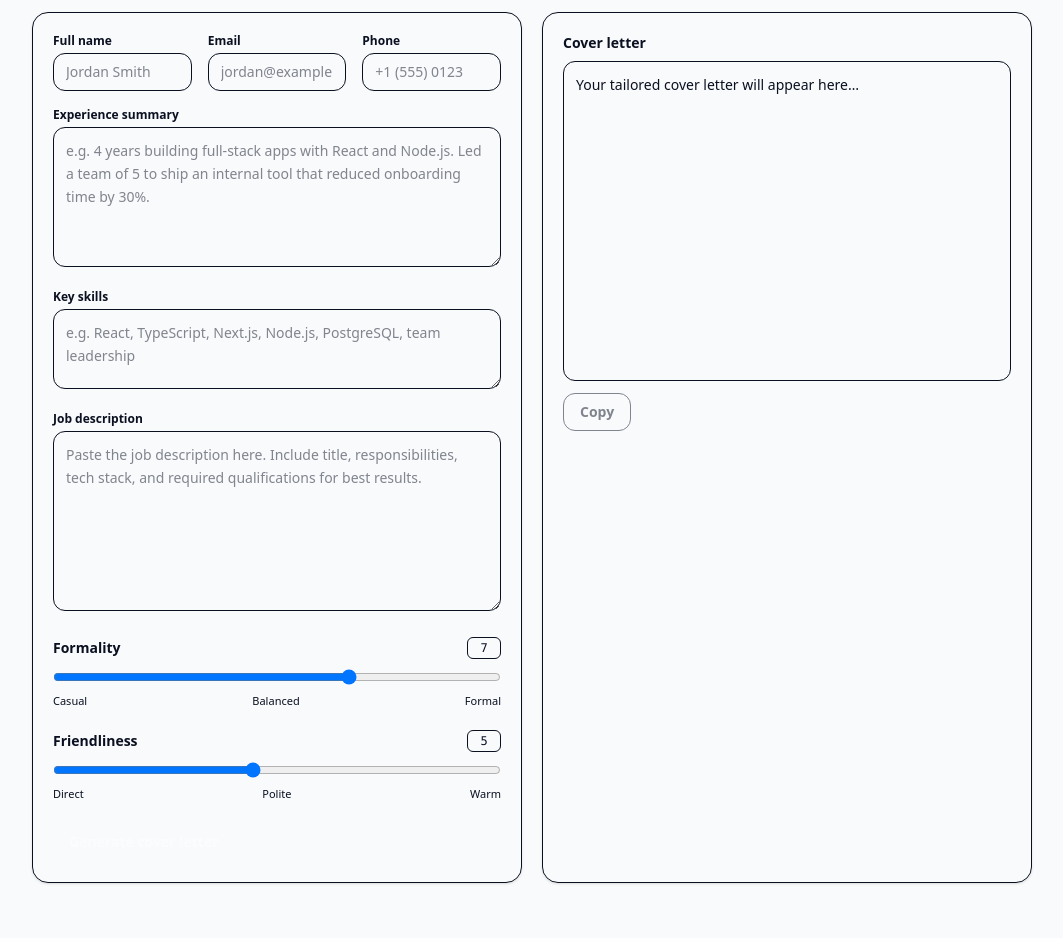
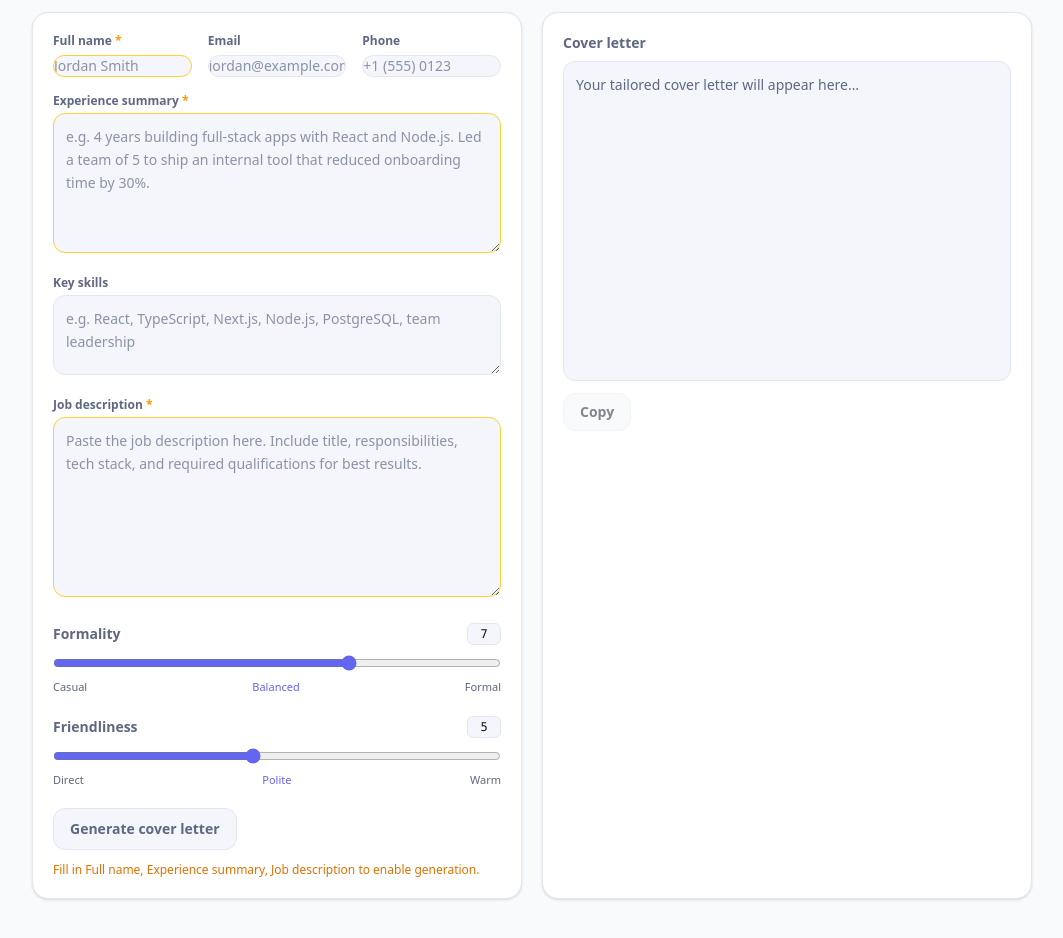
Before and after one commit to aeriech/cover-letter-generator, a Next.js app: page / in a window 1280 px wide. Shown: the part 140-1078 px from the top of the page, without its empty margins (108-1171 px from the left). Built offline with nearby package versions, Linux system fonts and the light colour scheme.

Commit message:
feat: enhance user profile loading and validation, improve button states, and update styling

```diff
--- a/app/CoverLetterPanel.tsx
+++ b/app/CoverLetterPanel.tsx
@@ -33,7 +33,7 @@ function applyProfile(form: FormState, profile: UserProfile): FormState {
 
 export default function CoverLetterPanel() {
   const [form, setForm] = useState<FormState>(DEFAULT_FORM);
-  const [profileLoaded, setProfileLoaded] = useState(false);
+  const [profileError, setProfileError] = useState(false);
 
   useEffect(() => {
     fetch(PROFILE_URL)
@@ -43,8 +43,7 @@ export default function CoverLetterPanel() {
           setForm((prev) => applyProfile(prev, data));
         }
       })
-      .catch(() => {})
-      .finally(() => setProfileLoaded(true));
+      .catch(() => setProfileError(true));
   }, []);
 
   const [output, setOutput] = useState("");
@@ -138,10 +137,14 @@ export default function CoverLetterPanel() {
       </header>
 
       <div className="grid grid-cols-1 gap-5 lg:grid-cols-2">
+        {profileError && (
+          <div className="col-span-full rounded-xl border border-amber-300 bg-amber-50 p-3 text-sm text-amber-800">
+            Could not load user profile from <code className="font-mono text-xs">user-profile.json</code>. Create it from <code className="font-mono text-xs">user-profile.example.json</code> or fill in the fields manually.
+          </div>
+        )}
         <InputPanel
           form={form}
           onChange={handleChange}
-          disabled={streaming}
           onSubmit={onSubmit}
           onStop={onStop}
           streaming={streaming}
--- a/app/api/cover-letter/route.ts
+++ b/app/api/cover-letter/route.ts
@@ -69,7 +69,7 @@ async function* runStreamWithFallback(
         parts: [{ text: systemInstruction }],
       };
       session = generativeModel.startChat({
-        generationConfig: { temperature: 0.7, maxOutputTokens: 1024 },
+        generationConfig: { temperature: 0.7, maxOutputTokens: 2048 },
         systemInstruction: systemInstructionContent,
       });
 
--- a/app/components/InputPanel.tsx
+++ b/app/components/InputPanel.tsx
@@ -16,7 +16,6 @@ export interface FormState {
 interface InputPanelProps {
   form: FormState;
   onChange: (field: keyof FormState, value: string | number) => void;
-  disabled: boolean;
   onSubmit: () => void;
   onStop: () => void;
   streaming: boolean;
@@ -25,23 +24,37 @@ interface InputPanelProps {
 export default function InputPanel({
   form,
   onChange,
-  disabled,
   onSubmit,
   onStop,
   streaming,
 }: InputPanelProps) {
-  const canSubmit =
-    form.fullName.trim().length > 0 &&
-    form.experienceSummary.trim().length > 0 &&
-    form.jobDescription.trim().length > 0 &&
-    !streaming;
+  const disabled = streaming;
+
+  const hasName = form.fullName.trim().length > 0;
+  const hasSummary = form.experienceSummary.trim().length > 0;
+  const hasJobDesc = form.jobDescription.trim().length > 0;
+
+  const canSubmit = hasName && hasSummary && hasJobDesc && !streaming;
+
+  const missingFields: string[] = [];
+  if (!hasName) missingFields.push("Full name");
+  if (!hasSummary) missingFields.push("Experience summary");
+  if (!hasJobDesc) missingFields.push("Job description");
+
+  const fieldBase =
+    "w-full rounded-xl border bg-panel-2 text-sm text-text outline-none transition-all placeholder:text-muted/70 disabled:opacity-60";
+
+  const fieldFilled = "border-border focus:border-accent focus:ring-2 focus:ring-accent/30";
+  const fieldEmpty  = "border-amber-300 focus:border-amber-400 focus:ring-2 focus:ring-amber-300/40";
+
+  const reqClass = (filled: boolean) => `${fieldBase} ${filled ? fieldFilled : fieldEmpty}`;
 
   return (
     <div className="rounded-2xl border border-border bg-panel p-5 shadow-sm transition-colors">
       <div className="grid grid-cols-1 gap-4 md:grid-cols-3">
         <div className="space-y-1">
           <label className="block text-xs font-semibold text-muted" htmlFor="fullName">
-            Full name
+            Full name <span className="text-amber-500">*</span>
           </label>
           <input
             id="fullName"
@@ -49,7 +62,7 @@ export default function InputPanel({
             value={form.fullName}
             disabled={disabled}
             onChange={(e) => onChange("fullName", e.target.value)}
-            className="w-full rounded-xl border border-border bg-panel-2 px-3 py-2 text-sm text-text outline-none transition-all placeholder:text-muted/70 focus:border-accent focus:ring-2 focus:ring-accent/30 disabled:opacity-60"
+            className={reqClass(hasName)}
             placeholder="Jordan Smith"
           />
         </div>
@@ -63,7 +76,7 @@ export default function InputPanel({
             value={form.email}
             disabled={disabled}
             onChange={(e) => onChange("email", e.target.value)}
-            className="w-full rounded-xl border border-border bg-panel-2 px-3 py-2 text-sm text-text outline-none transition-all placeholder:text-muted/70 focus:border-accent focus:ring-2 focus:ring-accent/30 disabled:opacity-60"
+            className={`${fieldBase} ${fieldFilled}`}
             placeholder="jordan@example.com"
           />
         </div>
@@ -77,7 +90,7 @@ export default function InputPanel({
             value={form.phone}
             disabled={disabled}
             onChange={(e) => onChange("phone", e.target.value)}
-            className="w-full rounded-xl border border-border bg-panel-2 px-3 py-2 text-sm text-text outline-none transition-all placeholder:text-muted/70 focus:border-accent focus:ring-2 focus:ring-accent/30 disabled:opacity-60"
+            className={`${fieldBase} ${fieldFilled}`}
             placeholder="+1 (555) 0123"
           />
         </div>
@@ -85,14 +98,14 @@ export default function InputPanel({
 
       <div className="mt-4 space-y-1">
         <label className="block text-xs font-semibold text-muted" htmlFor="experienceSummary">
-          Experience summary
+          Experience summary <span className="text-amber-500">*</span>
         </label>
         <textarea
           id="experienceSummary"
           value={form.experienceSummary}
           disabled={disabled}
           onChange={(e) => onChange("experienceSummary", e.target.value)}
-          className="w-full min-h-[140px] resize-y rounded-xl border border-border bg-panel-2 p-3 text-sm text-text leading-relaxed outline-none transition-all placeholder:text-muted/70 focus:border-accent focus:ring-2 focus:ring-accent/30 disabled:opacity-60"
+          className={`${reqClass(hasSummary)} min-h-[140px] resize-y p-3 leading-relaxed`}
           placeholder="e.g. 4 years building full-stack apps with React and Node.js. Led a team of 5 to ship an internal tool that reduced onboarding time by 30%."
         />
       </div>
@@ -113,14 +126,14 @@ export default function InputPanel({
 
       <div className="mt-4 space-y-1">
         <label className="block text-xs font-semibold text-muted" htmlFor="jobDescription">
-          Job description
+          Job description <span className="text-amber-500">*</span>
         </label>
         <textarea
           id="jobDescription"
           value={form.jobDescription}
           disabled={disabled}
           onChange={(e) => onChange("jobDescription", e.target.value)}
-          className="w-full min-h-[180px] resize-y rounded-xl border border-border bg-panel-2 p-3 text-sm text-text leading-relaxed outline-none transition-all placeholder:text-muted/70 focus:border-accent focus:ring-2 focus:ring-accent/30 disabled:opacity-60"
+          className={`${reqClass(hasJobDesc)} min-h-[180px] resize-y p-3 leading-relaxed`}
           placeholder="Paste the job description here. Include title, responsibilities, tech stack, and required qualifications for best results."
         />
       </div>
@@ -146,16 +159,15 @@ export default function InputPanel({
         />
       </div>
 
-      <div className="mt-5">
-        {!streaming ? (
+      <div className="mt-5 flex flex-wrap items-center gap-3">
         <button
           onClick={onSubmit}
           disabled={!canSubmit}
-            className="w-full rounded-xl bg-accent px-4 py-2.5 text-sm font-semibold text-white transition-all hover:brightness-110 active:scale-[0.98] disabled:cursor-not-allowed disabled:opacity-50 disabled:hover:brightness-100 sm:w-auto"
+          className="w-full rounded-xl border border-accent/30 bg-accent px-4 py-2.5 text-sm font-semibold text-white transition-all hover:brightness-110 active:scale-[0.98] disabled:cursor-not-allowed disabled:border-border disabled:bg-panel-2 disabled:text-muted disabled:hover:brightness-100 sm:w-auto"
         >
           Generate cover letter
         </button>
-        ) : (
+        {streaming && (
           <button
             onClick={onStop}
             className="w-full rounded-xl border border-danger/40 bg-danger/10 px-4 py-2.5 text-sm font-semibold text-danger transition-all hover:bg-danger/20 active:scale-[0.98] sm:w-auto"
@@ -163,6 +175,11 @@ export default function InputPanel({
             Stop
           </button>
         )}
+        {!canSubmit && !streaming && missingFields.length > 0 && (
+          <p className="w-full text-xs font-medium text-amber-600 text-center sm:text-left">
+            Fill in {missingFields.join(", ")} to enable generation.
+          </p>
+        )}
       </div>
     </div>
   );
--- a/app/globals.css
+++ b/app/globals.css
@@ -1,4 +1,22 @@
 @import "tailwindcss";
+
+@theme {
+  --color-text: #0b1020;
+  --color-muted: #5e6882;
+  --color-accent: #6366f1;
+  --color-accent-hover: #4f51e6;
+  --color-panel: #ffffff;
+  --color-panel-2: #f4f6fb;
+  --color-border: #e2e8f0;
+  --color-info-bg: #eef2ff;
+  --color-danger: #ef4444;
+  --color-danger-bg: #fef2f2;
+  --animate-caret: caret 1s steps(1) infinite;
+  @keyframes caret {
+    0%, 100% { opacity: 1; }
+    50% { opacity: 0; }
+  }
+}
 
 body {
   background-color: #f8fafc;
--- a/lib/prompt.ts
+++ b/lib/prompt.ts
@@ -38,12 +38,13 @@ export function buildSystemPrompt(data: FormState): string {
     "",
     "Output rules",
     "- Write ONLY the cover letter. No preamble, no headings, no explanations, no quotes around the output.",
-    "- Length: 250–400 words. Dense but conversational.",
-    "- Structure: hook + value proposition paragraph + closing paragraph.",
+    "- Length: 180–380 words. Every sentence must earn its place. Hiring managers scan quickly — be scannable, not verbose.",
+    "- Prioritize impact over completeness. Lead with the strongest achievement that matches the job description.",
+    "- Structure: punchy opening hook that names the role + 1–2 achievement sentences + closing call to action.",
     "- Mention candidate by name once early. Mirror exact keywords from the job description (title, team, tech stack, metrics).",
-    "- Turn the experience summary into 1–2 concrete achievement sentences (prefer numbers and outcomes). Do not invent details; rephrase what the candidate wrote.",
+    "- Turn the experience summary into 1–2 concrete achievement sentences with numbers and outcomes. Do not invent details; rephrase what the candidate wrote.",
     `- Match tone: formality ${data.formality}/10 → ${formalityLabel}, warmth ${data.friendliness}/10 → ${warmthLabel}.`,
-    "- End with a single closing sentence expressing eagerness to discuss the role.",
+    "- End with a single sentence expressing eagerness to discuss the role.",
     "- No generic placeholders like \"[Company]\". Do not close with \"Sincerely, [name]\". The letter should be the body only.",
     "- If any field above is missing, still write a strong letter using only what is provided.",
   ].join("\n");
--- a/tailwind.config.ts
+++ b/tailwind.config.ts
@@ -1,35 +1,9 @@
+// Tailwind v4 theme values are defined in app/globals.css via @theme.
+// This file exists only for IDE support and is not used by the build.
 import type { Config } from "tailwindcss";
 
 const config: Config = {
-  content: [
-    "./app/**/*.{ts,tsx}",
-    "./components/**/*.{ts,tsx}",
-  ],
-  theme: {
-    extend: {
-      colors: {
-        text: "#0b1020",
-        muted: "#5e6882",
-        accent: "#6366f1",
-        "accent-hover": "#4f51e6",
-        panel: "#ffffff",
-        "panel-2": "#f4f6fb",
-        border: "#e2e8f0",
-        "info-bg": "#eef2ff",
-        "danger": "#ef4444",
-        "danger-bg": "#fef2f2",
-      },
-      animation: {
-        caret: "caret 1s steps(1) infinite",
-      },
-      keyframes: {
-        caret: {
-          "0%, 100%": { opacity: "1" },
-          "50%": { opacity: "0" },
-        },
-      },
-    },
-  },
+  content: ["./app/**/*.{ts,tsx}"],
 };
 
 export default config;
```
Also changed, not shown: 1 other file (tests, documents, lock files or other folders). Lines whose indentation alone changed are shown as unchanged.
